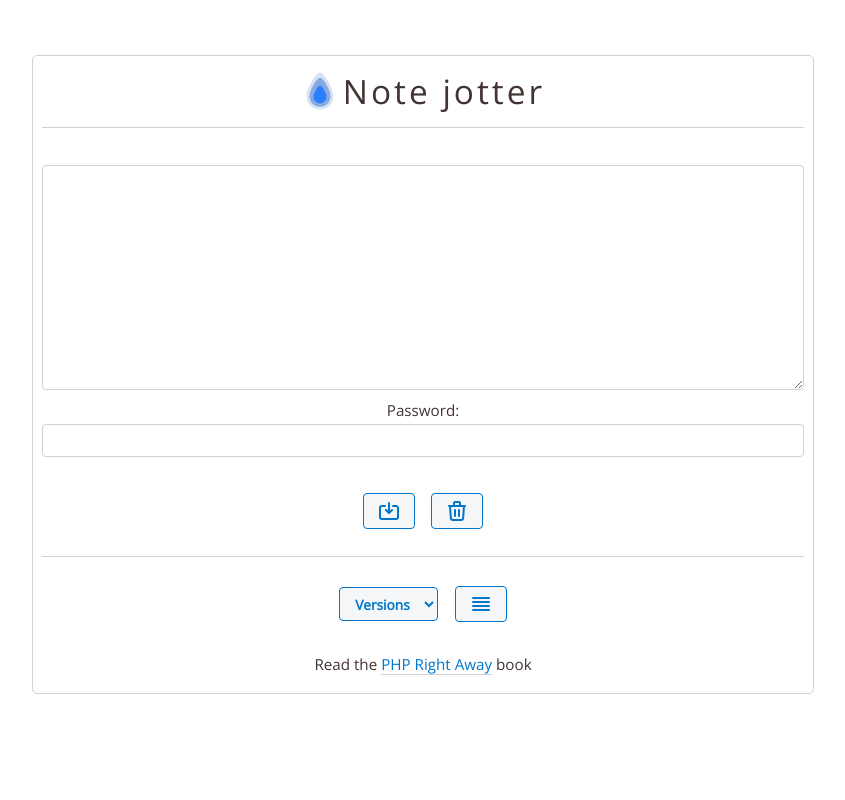
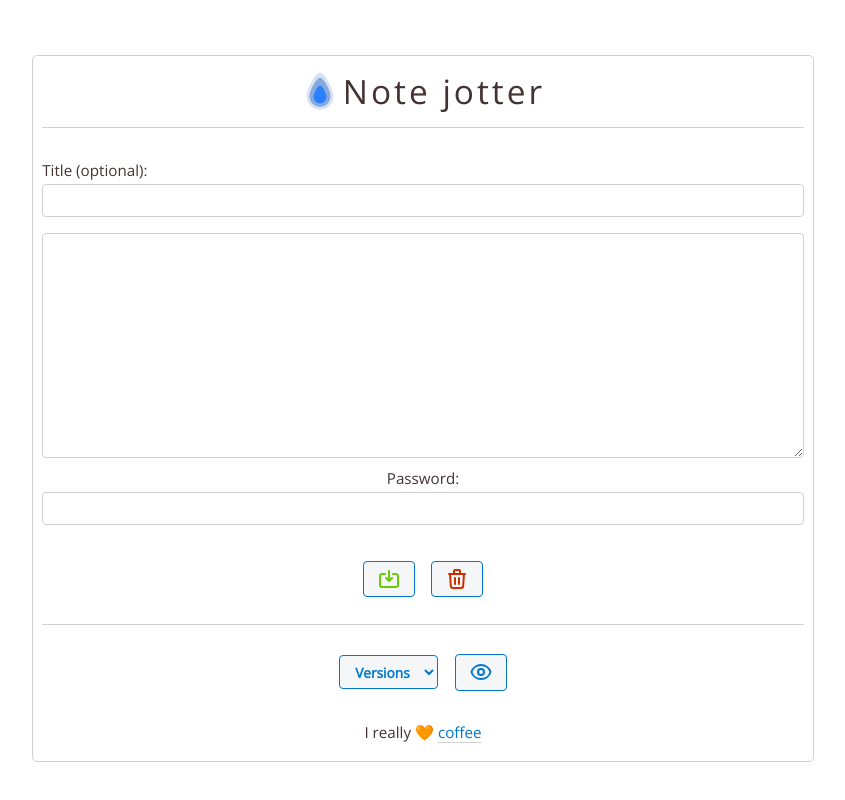
Before and after one commit to dmpop/note-jotter, a PHP site: page / in a window 1280 px wide. Shown: the whole page, without its empty margins (217-1062 px from the left). Run offline with PHP 8.4, Linux system fonts and the light colour scheme; some web fonts are replaced.

Commit message:
Version with title, tweak icons

```diff
--- a/index.php
+++ b/index.php
@@ -4,7 +4,7 @@ $password = "password";
 $theme = "light";
 $dir = "versions";
 $txt_file = "text.md";
-$footer = "Read the <a href='https://dmpop.gumroad.com/l/php-right-away'>PHP Right Away</a> book";
+$footer = "I really 🧡 <a href='https://www.paypal.com/paypalme/dmpop'>coffee</a>";
 ?>
 
 <!DOCTYPE html>
@@ -26,7 +26,6 @@ $footer = "Read the <a href='https://dmpop.gumroad.com/l/php-right-away'>PHP Rig
 			width: 100%;
 			height: 15em;
 			line-height: 1.9;
-			margin-top: 2em;
 		}
 	</style>
 	<!-- Suppress form re-submit prompt on refresh -->
@@ -71,7 +70,11 @@ $footer = "Read the <a href='https://dmpop.gumroad.com/l/php-right-away'>PHP Rig
 			global $txt_file;
 			$data = $_POST["text"];
 			file_put_contents($txt_file, $data);
-			copy($txt_file, $dir . DIRECTORY_SEPARATOR . date('Ymd-His') . '.md');
+			if (!empty($_POST["title"])) {
+				copy($txt_file, $dir . DIRECTORY_SEPARATOR . str_replace(" ", "_", $_POST["title"]) . '.md');
+			} else {
+				copy($txt_file, $dir . DIRECTORY_SEPARATOR . date('Ymd-His') . '.md');
+			}
 		}
 
 		switch (true) {
@@ -96,26 +99,32 @@ $footer = "Read the <a href='https://dmpop.gumroad.com/l/php-right-away'>PHP Rig
 				break;
 
 			case isset($_POST["show"]):
-				echo "<h3> Version: " . pathinfo($_POST['version'])['filename'] . "</h3>";
+				echo "<h3>" . pathinfo($_POST['version'])['filename'] . "</h3>";
 				echo "<hr>";
 				echo "<div class='text-left'>";
 				$Parsedown = new Parsedown();
 				echo $Parsedown->text(file_get_contents($_POST['version']));
 				echo "</div>";
 				echo "<form method='GET' action='" . $_POST['version'] . "'>";
-				echo "<button title='Download this version' type='submit'><img src='svg/download.svg' /></button>";
+				echo "<button title='Download this version' type='submit'><img src='svg/download.svg' width=24 /></button>";
 				echo "</form>";
+				echo "<hr style='margin-bottom: 2em;'>";
 				break;
 		}
 		?>
 
 		<form action="" method="POST">
+			<div style="margin-top: 2em; text-align: left;">
+				<label>Title (optional):
+					<input type="text" name="title">
+				</label>
+			</div>
 			<textarea name="text"><?php Read($txt_file); ?></textarea>
 			<label>Password:
 				<input type="password" name="password">
 			</label>
-			<button title="Save" style="margin-bottom: 1.5em;" type="submit" name="save"><img src='svg/save.svg' /></button>
-			<button title="Delete all versions" style="margin-top: 1.5em;" type="submit" name="delete"><img src='svg/trash.svg' /></button>
+			<button title="Save" style="margin-bottom: 1.5em;" type="submit" name="save"><img src='svg/save.svg' width=24 /></button>
+			<button title="Delete all versions" style="margin-top: 1.5em;" type="submit" name="delete"><img src='svg/trash.svg' width=24 /></button>
 		</form>
 		<hr style="margin-bottom: 1.5em;">
 		<form style="margin-bottom: 1.5em;" action="" method="POST">
@@ -128,7 +137,7 @@ $footer = "Read the <a href='https://dmpop.gumroad.com/l/php-right-away'>PHP Rig
 				}
 				?>
 			</select>
-			<button style="vertical-align: middle;" title="Show the selected version" type='submit' name='show'><img src='svg/view.svg' /></button>
+			<button style="vertical-align: middle;" title="Show the selected version" type="submit" name="show"><img src="svg/view.svg" width=24 /></button>
 		</form>
 		<div style="margin-bottom: 1em;">
 			<?php echo $footer; ?>
```
Also changed, not shown: svg/save.svg, svg/trash.svg, svg/view.svg.
